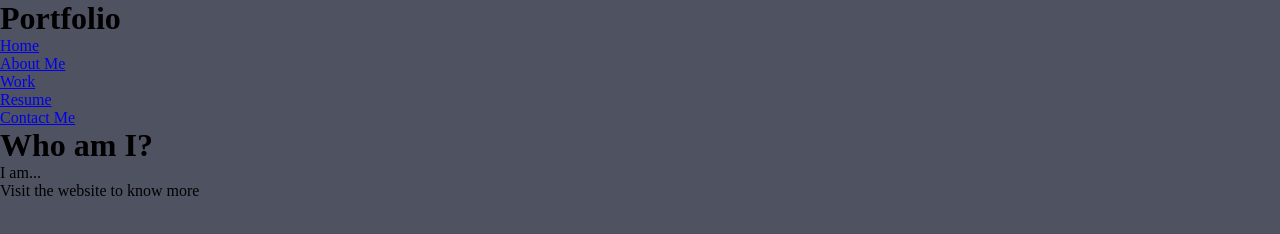
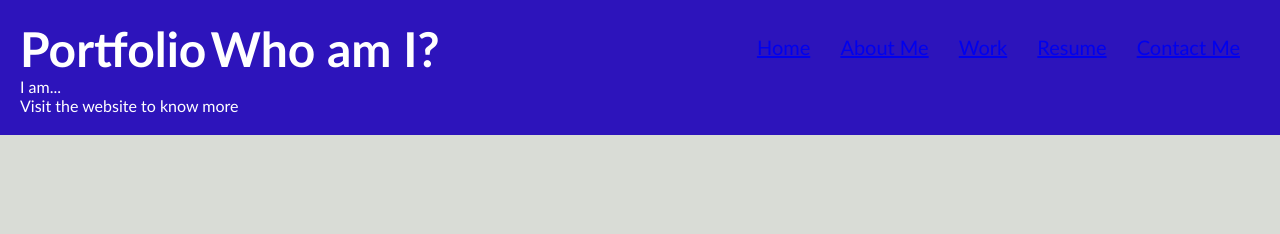
Before and after one commit to sonia8172/hw-week2, a plain HTML site: page hw-week2/index.html in a window 1280 px wide. Drawn offline with Linux system fonts and the light colour scheme.

Commit message:
deleted some things on the html and corrected them in the css

```diff
--- a/hw-week2/assets/css/file.css
+++ b/hw-week2/assets/css/file.css
@@ -1,27 +1,36 @@
 *{
+    box-sizing: border-box;
     margin: 0;
     padding: 0;
 }
+body{
+    background-color: #d9dcd6;
+}
 .header{
-    min-height: 100vh;
-    width: 100%;
-    background-image: linear-gradient(rgba(4,9,30,0.7),rgba(4,9,30,0.7)),url(images\banner.jpg);
-    background-position: center;
-    background-size: cover;
-    position: relative;
+    padding: 20px;
+    font-family: 'Trebuchet MS', 'Lucida Sans Unicode', 'Lucida Grande', 'Lucida Sans', Arial, sans-serif;
+    background-color: #2d14bb;
+    color: #ffffff;
 }
-nav{
-    display: flex;
-    padding: 2% 6%;
-    justify-content: space-between;
-    align-items: center;
+.header h1 {
+    display: inline-block;
+    font-size: 48px;
 }
-nav img{
-    width: 100px;
+.header div {
+    padding-top: 15px;
+    margin-right: 20px;
+    float: right;
+    font-family: 'Gill Sans', 'Gill Sans MT', Calibri, 'Trebuchet MS', sans-serif;
+    font-size: 20px;
 }
-.nav-links{
-    flex: 1;
-    text-align: right;
+.header div ul {
+    list-style-type: none;
+    display: inline-block;
+    margin-left: 25px;
+}
+.header div ul li {
+    display: inline-block;
+    margin-left: 25px;
 }
 .nav-links ul li{
     list-style: none;
```
